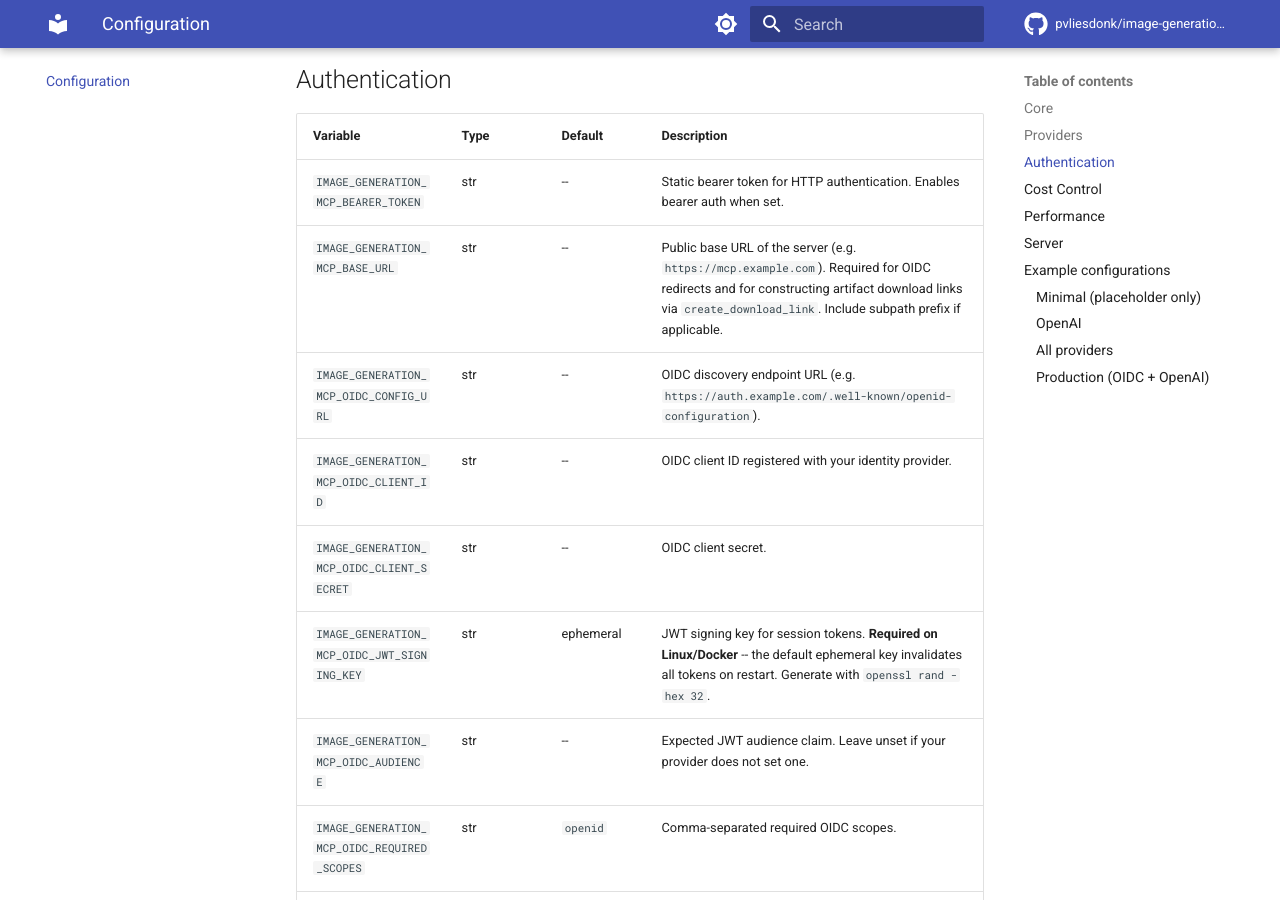
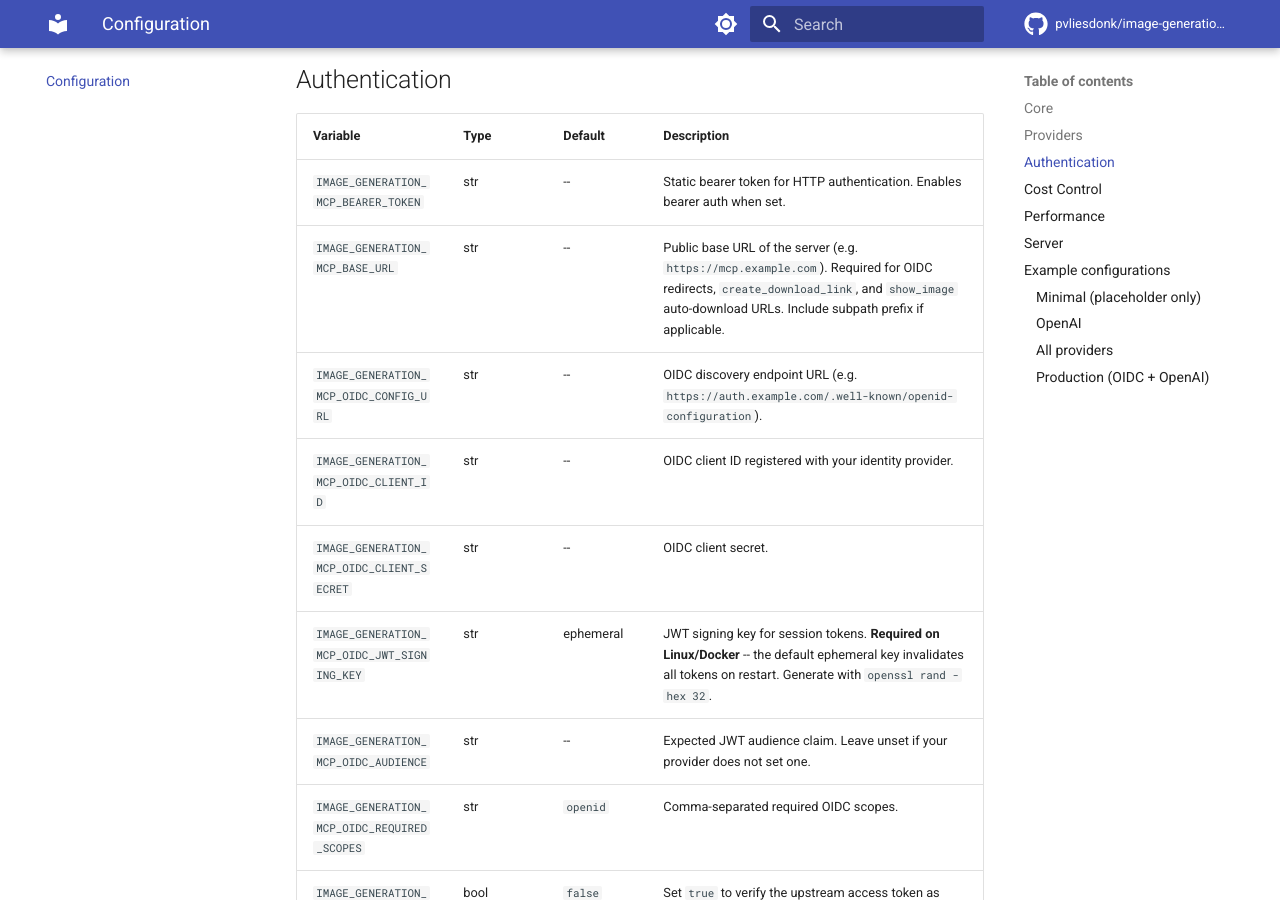
Before and after one commit to pvliesdonk/image-generation-mcp, an MkDocs documentation site: the page built from docs/configuration.md, in a window 1280 px wide and 900 px high, scrolled down 1035 px. Built offline with MkDocs 1.6.1 and Material for MkDocs 9.7.7, drawn with Linux system fonts in a browser that asks for light colours; comment, search, counter and statistics services are not loaded.

Commit message:
docs: mention show_image auto-download in BASE_URL description
The configuration docs only mentioned create_download_link as a
consumer of BASE_URL. show_image also uses it for auto-download URLs.

Co-Authored-By: Claude Opus 4.6 <noreply@anthropic.com>

```diff
--- a/docs/configuration.md
+++ b/docs/configuration.md
@@ -23,7 +23,7 @@ All configuration is via environment variables prefixed with `IMAGE_GENERATION_M
 | Variable | Type | Default | Description |
 |----------|------|---------|-------------|
 | `IMAGE_GENERATION_MCP_BEARER_TOKEN` | str | -- | Static bearer token for HTTP authentication. Enables bearer auth when set. |
-| `IMAGE_GENERATION_MCP_BASE_URL` | str | -- | Public base URL of the server (e.g. `https://mcp.example.com`). Required for OIDC redirects and for constructing artifact download links via `create_download_link`. Include subpath prefix if applicable. |
+| `IMAGE_GENERATION_MCP_BASE_URL` | str | -- | Public base URL of the server (e.g. `https://mcp.example.com`). Required for OIDC redirects, `create_download_link`, and `show_image` auto-download URLs. Include subpath prefix if applicable. |
 | `IMAGE_GENERATION_MCP_OIDC_CONFIG_URL` | str | -- | OIDC discovery endpoint URL (e.g. `https://auth.example.com/.well-known/openid-configuration`). |
 | `IMAGE_GENERATION_MCP_OIDC_CLIENT_ID` | str | -- | OIDC client ID registered with your identity provider. |
 | `IMAGE_GENERATION_MCP_OIDC_CLIENT_SECRET` | str | -- | OIDC client secret. |
```
